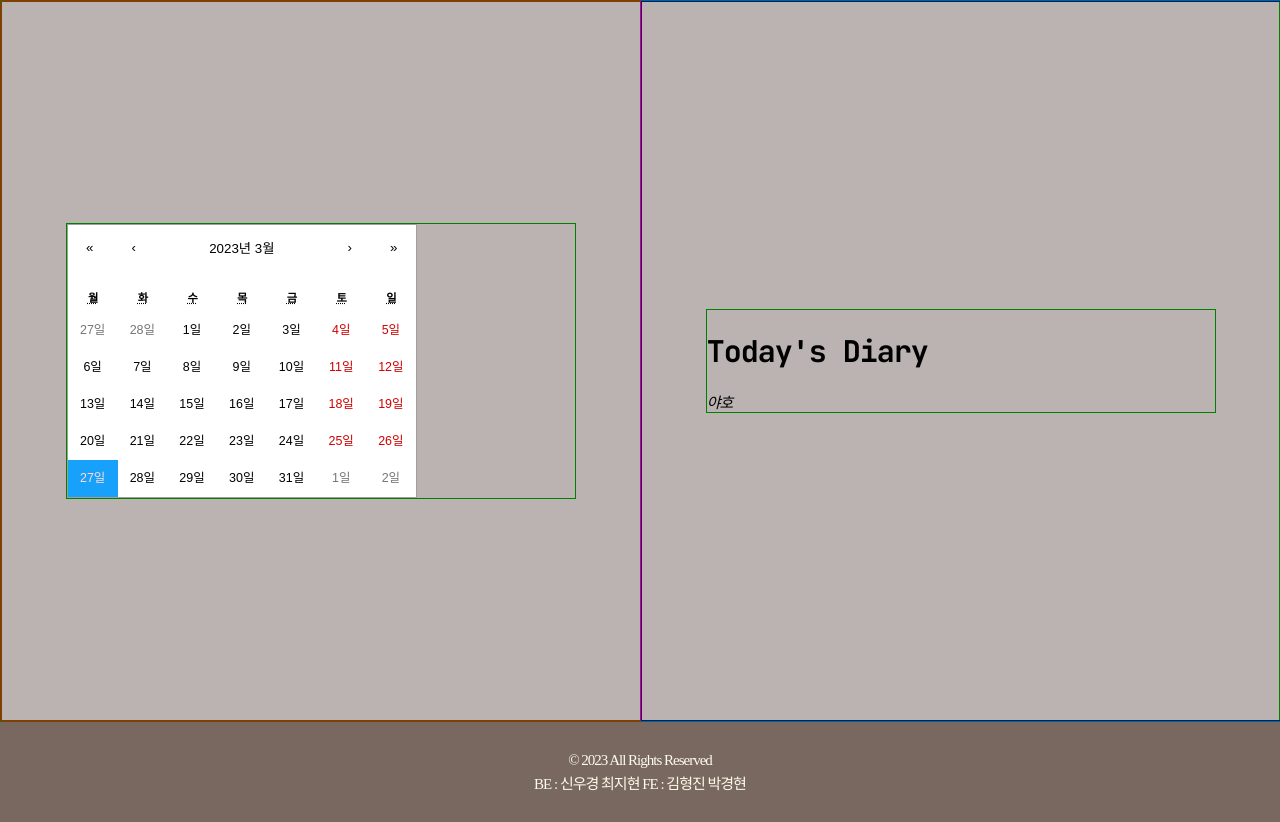
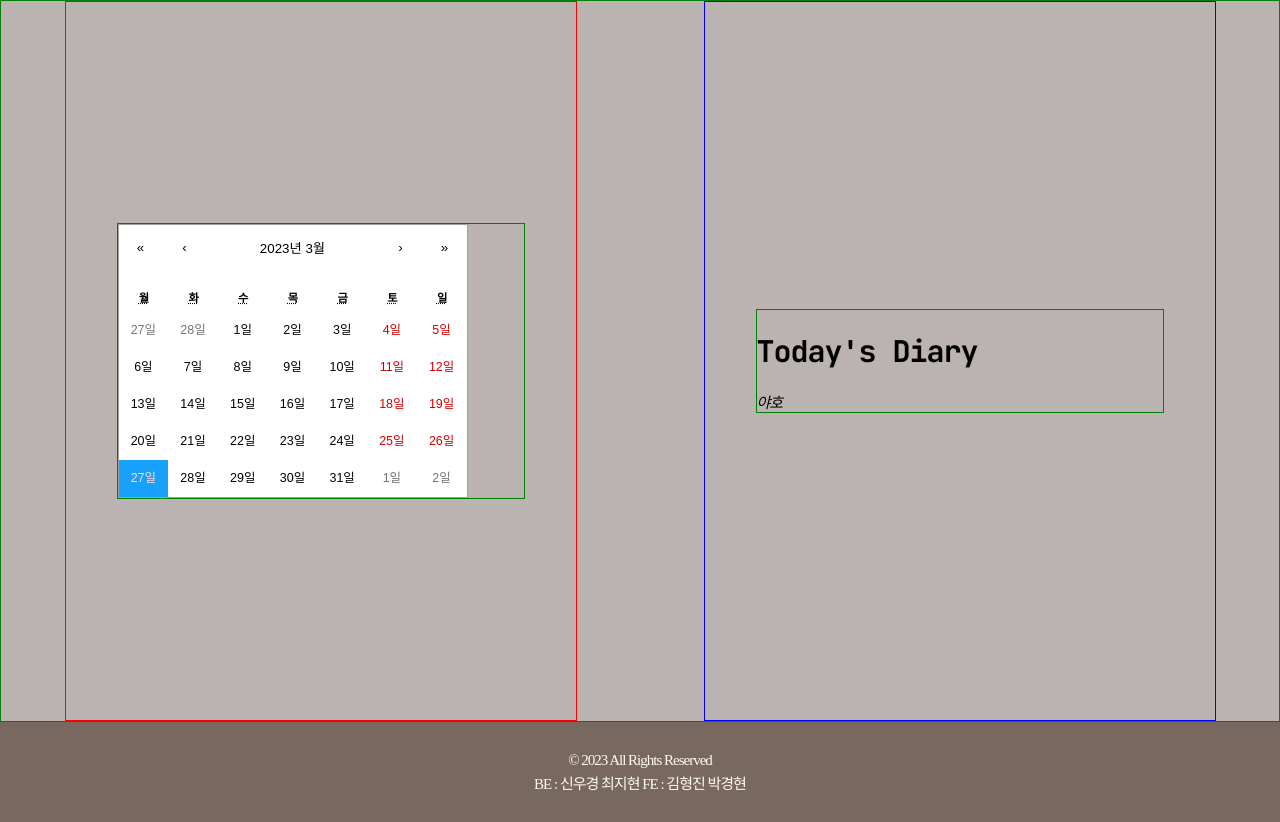
Before and after one commit to Pikadev1771/sentiment-analysis-diary, a Next.js app: page / in a window 1280 px wide. Built offline with nearby package versions, Linux system fonts and the light colour scheme.

Commit message:
style - #5 main page layout 수정

```diff
--- a/components/diary/Diary.tsx
+++ b/components/diary/Diary.tsx
@@ -2,12 +2,12 @@ import React from 'react';
 import styled from 'styled-components';
 
 import styles from '../../styles/Diary.module.css';
-import { Noto_Sans_KR } from 'next/font/google';
+import { Roboto } from 'next/font/google';
 
-const notoSansKr = Noto_Sans_KR({
+const roboto = Roboto({
   subsets: ['latin'],
   weight: ['100', '300', '400', '500', '700', '900'],
-  variable: '--notosanskr',
+  variable: '--roboto',
 });
 
 export default function Diary() {
@@ -16,7 +16,7 @@ export default function Diary() {
       <DiaryContainer>
         <Container>
           <h1>Today&apos;s Diary</h1>
-          <div className={notoSansKr.variable}>
+          <div className={roboto.variable}>
             <p className={styles.text}>야호</p>
           </div>
         </Container>
@@ -26,7 +26,7 @@ export default function Diary() {
 }
 
 const DiaryContainer = styled.div`
-  width: 50vw;
+  width: 40vw;
   height: 90vh;
   border: 1px solid blue;
   display: flex;
--- a/components/diary/ReactCalendar.tsx
+++ b/components/diary/ReactCalendar.tsx
@@ -18,7 +18,7 @@ export default function ReactCalendar() {
 }
 
 const CalendarContainer = styled.div`
-  width: 50vw;
+  width: 40vw;
   height: 90vh;
   border: 1px solid red;
   display: flex;
--- a/next.config.js
+++ b/next.config.js
@@ -1,11 +1,6 @@
 /** @type {import('next').NextConfig} */
 const nextConfig = {
   reactStrictMode: true,
-  experimental: {
-    fontLoaders: [
-      { loader: '@next/font/google', options: { subsets: ['latin'] } },
-    ],
-  },
   swcMinify: true,
   compiler: {
     styledComponents: true,
--- a/package.json
+++ b/package.json
@@ -9,7 +9,6 @@
     "lint": "next lint"
   },
   "dependencies": {
-    "@next/font": "^13.2.4",
     "@tanstack/react-query": "^4.28.0",
     "@tanstack/react-query-devtools": "^4.28.0",
     "@types/node": "18.15.10",
--- a/pages/index.tsx
+++ b/pages/index.tsx
@@ -20,6 +20,7 @@ export default function Home() {
 }
 const MainContainer = styled.div`
   display: flex;
+  justify-content: space-around;
   width: 100%;
   border: 1px solid green;
 `;
--- a/styles/Diary.module.css
+++ b/styles/Diary.module.css
@@ -1,11 +1,11 @@
 .text {
-  font-family: var(--notosanskr);
+  font-family: var(--roboto);
   font-weight: 200;
   font-style: italic;
 }
 
 .boldtext {
-  font-family: var(--notosanskr);
+  font-family: var(--roboto);
   font-weight: 900;
   font-style: italic;
 }
```
Also changed, not shown: 1 other file (tests, documents, lock files or other folders).
